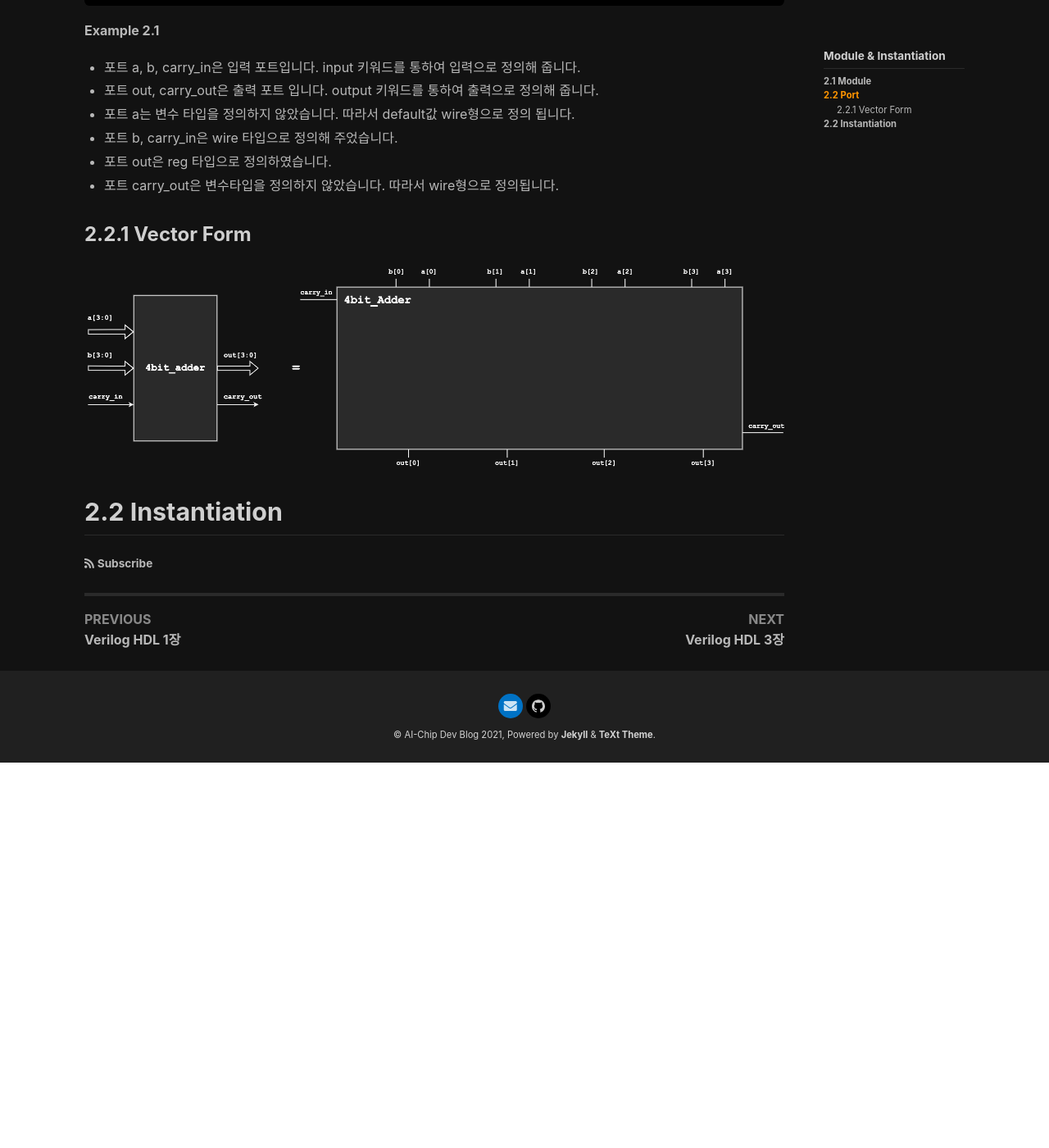
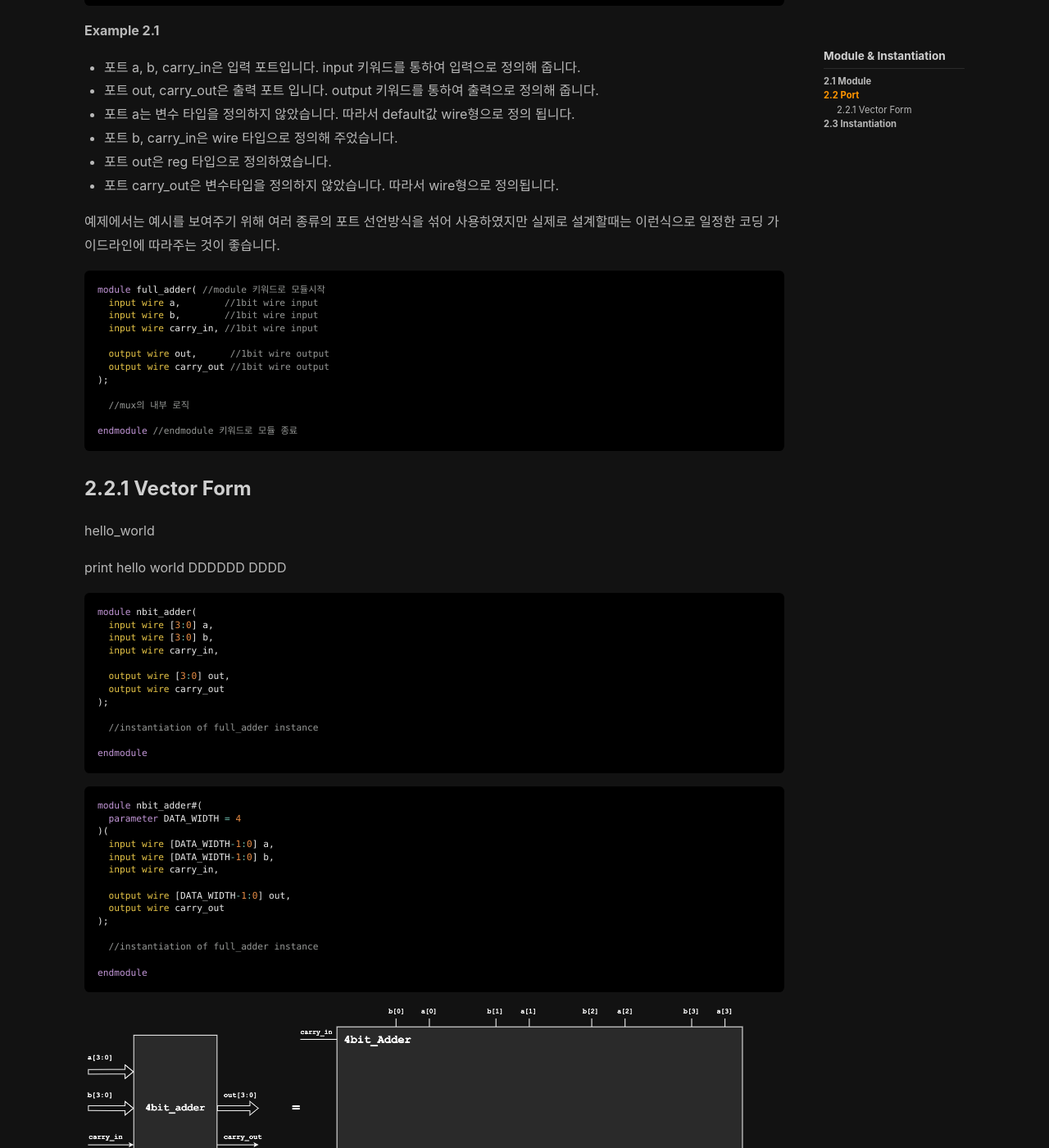
Before and after one commit to ParkDongho/ParkDongho.github.io, a Jekyll site: the page built from _posts/2021-12-19-verilogHDL_chapter2_module_&_instantiation.md, in a window 1280 px wide and 1400 px high, scrolled down 6824 px. Shown: the whole window at 82% size. Built offline with Jekyll 4.4.1, drawn with Linux system fonts in a browser that asks for light colours; nearby versions of some CDN libraries; before the commit the page ends 7754 px from its top, so only the background shows below that; some of the changed text lies outside the part shown.

Commit message:
Post Update

````diff
--- a/_posts/2021-12-19-verilogHDL_chapter2_module_&_instantiation.md
+++ b/_posts/2021-12-19-verilogHDL_chapter2_module_&_instantiation.md
@@ -189,14 +189,103 @@ __Example 2.1__
 * 포트 out은 reg 타입으로 정의하였습니다.
 * 포트 carry_out은 변수타입을 정의하지 않았습니다. 따라서 wire형으로 정의됩니다.
 
+예제에서는 예시를 보여주기 위해 여러 종류의 포트 선언방식을 섞어 사용하였지만 실제로 설계할때는 이런식으로 일정한 코딩 가이드라인에 따라주는 것이 좋습니다.
+
+```verilog
+module full_adder( //module 키워드로 모듈시작
+  input wire a,        //1bit wire input
+  input wire b,        //1bit wire input
+  input wire carry_in, //1bit wire input
+
+  output wire out,      //1bit wire output
+  output wire carry_out //1bit wire output
+);
+
+  //mux의 내부 로직
+
+endmodule //endmodule 키워드로 모듈 종료
+```
+
 
 
 ### 2.2.1 Vector Form
 
-![fig 6](https://raw.githubusercontent.com/ParkDongho/ParkDongho.github.io/master/assets/images/2021-12-19-chapter2_module_%26_instantiation/시스템_반도체_설계_2장-figure_6.png)
+hello_world
+
+print hello world  DDDDDD DDDD
+
+
+
+```verilog
+module nbit_adder(
+  input wire [3:0] a,
+  input wire [3:0] b,
+  input wire carry_in,
+
+  output wire [3:0] out,
+  output wire carry_out
+);
+
+  //instantiation of full_adder instance
+
+endmodule
+```
+
+
+
+```verilog
+module nbit_adder#(
+  parameter DATA_WIDTH = 4
+)(
+  input wire [DATA_WIDTH-1:0] a,
+  input wire [DATA_WIDTH-1:0] b,
+  input wire carry_in,
+
+  output wire [DATA_WIDTH-1:0] out,
+  output wire carry_out
+);
+
+  //instantiation of full_adder instance
+
+endmodule
+```
 
 
 
 
 
-## 2.2 Instantiation
+![fig 6](https://raw.githubusercontent.com/ParkDongho/ParkDongho.github.io/master/assets/images/2021-12-19-chapter2_module_%26_instantiation/시스템_반도체_설계_2장-figure_6.png)
+
+__figure 6__ 4bit adder의 vector 형태 표현
+
+
+
+
+
+## 2.3 Instantiation
+
+
+
+
+
+![fig 2](https://raw.githubusercontent.com/ParkDongho/ParkDongho.github.io/master/assets/images/2021-12-19-chapter2_module_%26_instantiation/시스템_반도체_설계_2장-figure_2.png)
+
+```verilog
+module nbit_adder#(
+  parameter DATA_WIDTH = 4
+)(
+  input wire [DATA_WIDTH-1:0] a,
+  input wire [DATA_WIDTH-1:0] b,
+  input wire carry_in,
+
+  output wire [DATA_WIDTH-1:0] out,
+  output wire carry_out
+);
+
+  full_adder full_adder_0(.a(a[0]), .b(b[0]), .carry_in(carry_in), .out(out[0]), .carry_out());
+  full_adder full_adder_1(.a(a[1]), .b(b[1]), .carry_in(), .out(out[1]), .carry_out());
+  full_adder full_adder_2(.a(a[2]), .b(b[2]), .carry_in(), .out(out[2]), .carry_out());
+  full_adder full_adder_3(.a(a[3]), .b(b[3]), .carry_in(), .out(out[3]), .carry_out(carry_out));
+
+endmodule
+```
````
Also changed, not shown: about.md (+13 -42 lines), 3 other files.
